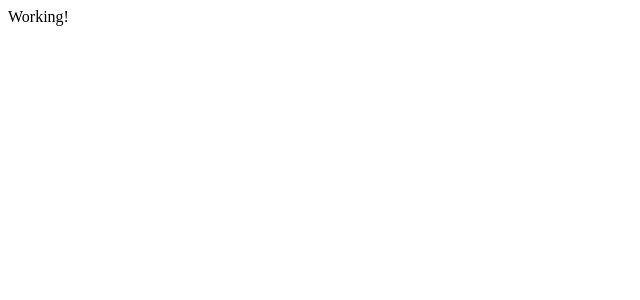
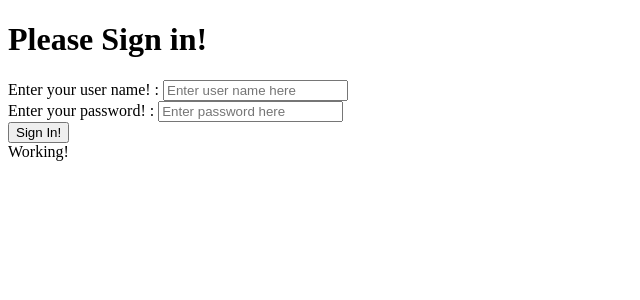
Before and after one commit to sbandy9210/MediumFrontEnd, a React (Create React App) app: page /signin in a window 1280 px wide. Before the commit this address had no page. Shown: the top 300 px of the page, without its empty margins (0-640 px from the left). Built offline with nearby package versions, Linux system fonts and the light colour scheme.

Commit message:
created sign in page

```diff
--- a/src/App.js
+++ b/src/App.js
@@ -31,7 +31,7 @@ function App() {
 
 
           <Routes>
-              <Route path="/" element={<SignIn />} />
+              <Route path="/signin" element={<SignIn />} />
               <Route path='/home' element={<Home />}/>
               <Route path='/my-page' element={<MyPage />}/>
               <Route path='/register' element={<Register />}/>
--- a/src/pages/SignIn.jsx
+++ b/src/pages/SignIn.jsx
@@ -8,39 +8,40 @@ const SignIn = () => {
 
     const [form, setForm] = useState({
         userName: '',
-        passWord: '',
+        passWord: ''
 
 
     })
 
-    const handleForm = async (e) => {
-        await setForm({...form, [e.target.name]: e.target.value})
+    const handleForm = (e) => {
+        setForm({...form, [e.target.name]: e.target.value})
 
     }
 
     const handleCreate = async (e) => {
-        await axios.post(`${BASE_URL}/signin`, form)
+        await axios.post(`${BASE_URL}/SignIn`, form)
         e.preventDefault()
     }
 
     useEffect(() => {
 
-    }, [form])
+    }, [])
 
 
 
     return(
-        <div className='signIn'>
+        <div className='SignIn'>
+
             <h1>Please Sign in!</h1>
 
 
             <form>
 
-            <label for='userName'> Enter your user name! : </label><br/>
-            <input type='text' id='userName' name='userName' value={form.userName} />
+            <label for='userName'> Enter your user name! : </label>
+            <input type='text' id='userName' placeholder='Enter user name here' name='userName' onChange={handleForm} value={form.userName} /><br/>
 
-            <label for='passWord'> Enter your password! : </label><br/>
-            <input type='text' id='passWord' name='passWord' value={form.passWord}/>
+            <label for='passWord'> Enter your password! : </label>
+            <input type='text' id='passWord' placeholder='Enter password here' name='passWord' onChange={handleForm} value={form.passWord}/><br/>
 
             <button onClick={() => handleCreate()}> Sign In! </button>
 
```
